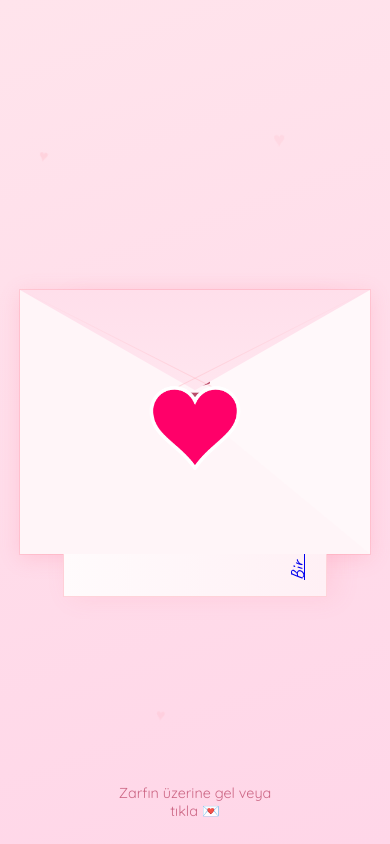
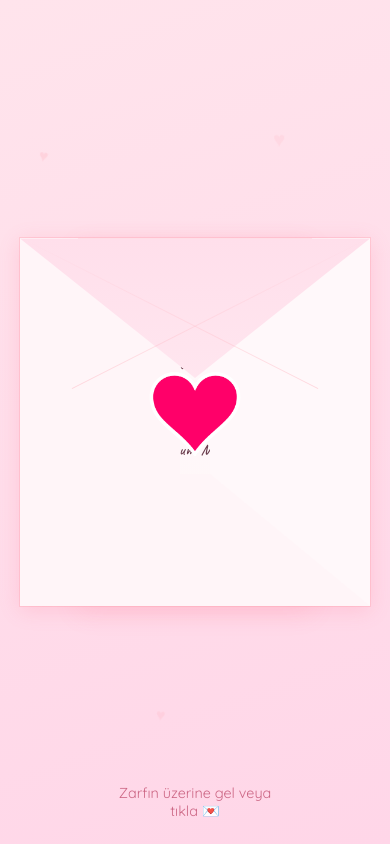
Before and after one commit to fakefakemake20-eng/sevgililer-gunu, a plain HTML site: page index.html in a window 390 px wide. Drawn offline with Linux system fonts and the light colour scheme; a web font is replaced by a local one.

Commit message:
Update style.css

```diff
--- a/style.css
+++ b/style.css
@@ -471,3 +471,56 @@
       margin: auto;
   }
 }
+/* =========================
+   MOBİL FIX – MEKTUP KAYMASI
+   ========================= */
+@media (max-width: 600px) {
+
+  body {
+      display: flex;
+      justify-content: center;
+      align-items: center;
+      height: 100dvh;
+      overflow: hidden;
+  }
+
+  .envelope {
+      position: relative;
+      transform: none;
+      top: auto;
+      left: auto;
+      margin: 0 auto;
+  }
+
+  /* hover animasyonlarını kapat */
+  .envelope:hover .card,
+  .envelope:hover .card-cover,
+  .envelope:hover .card-wrapper,
+  .envelope:hover .envelope-lid-secondary {
+      transform: none !important;
+      animation: none !important;
+  }
+
+  /* kart mobilde düz çıksın */
+  .card-wrapper {
+      transform: none !important;
+      perspective: none;
+  }
+
+  .card {
+      width: 90%;
+      max-width: 260px;
+      height: auto;
+      margin: 0 auto;
+      transform: none !important;
+  }
+
+  .card-cover {
+      display: none; /* mobilde kapak animasyonu kapalı */
+  }
+
+  .card-body {
+      font-size: 16px;
+      line-height: 1.6;
+  }
+}
```
